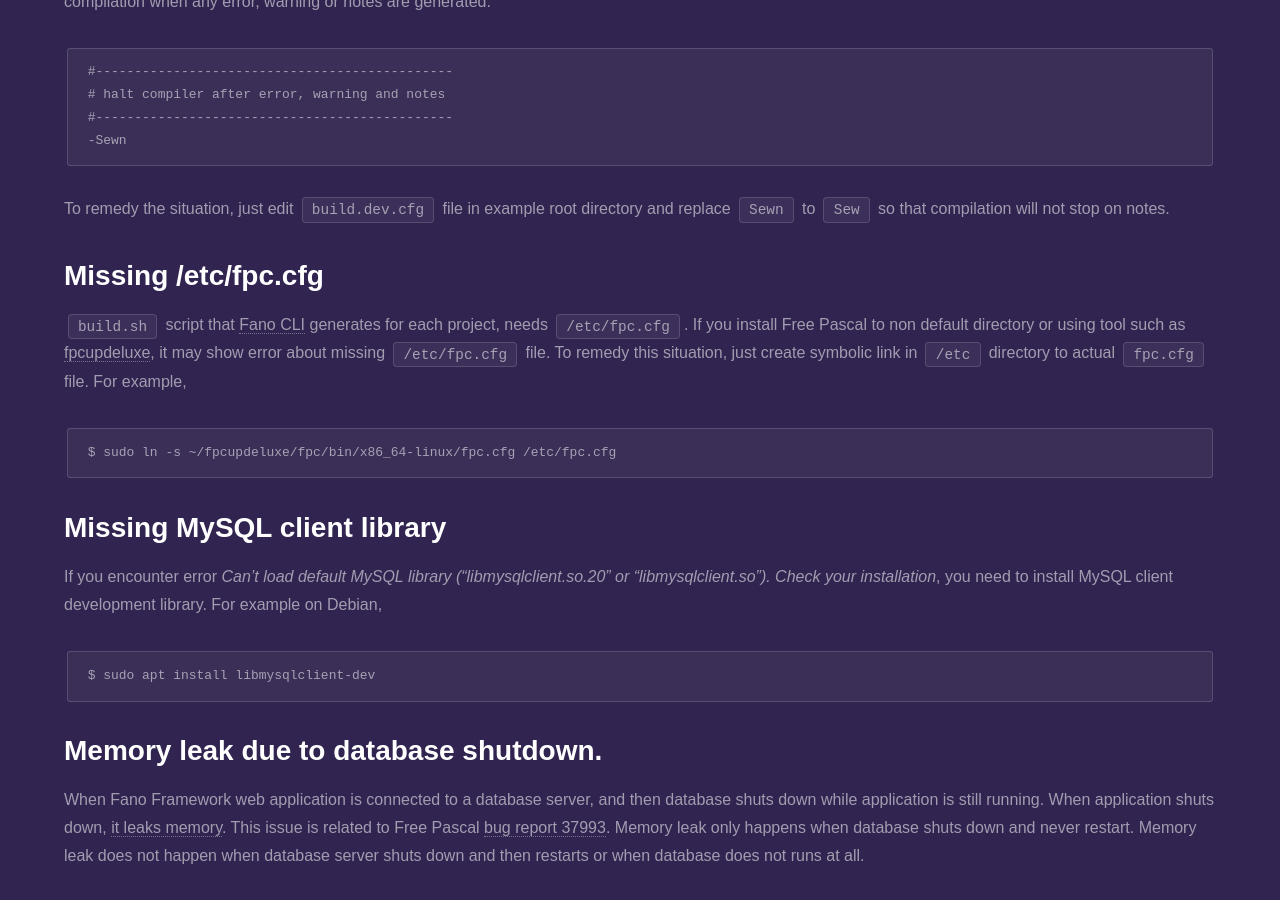
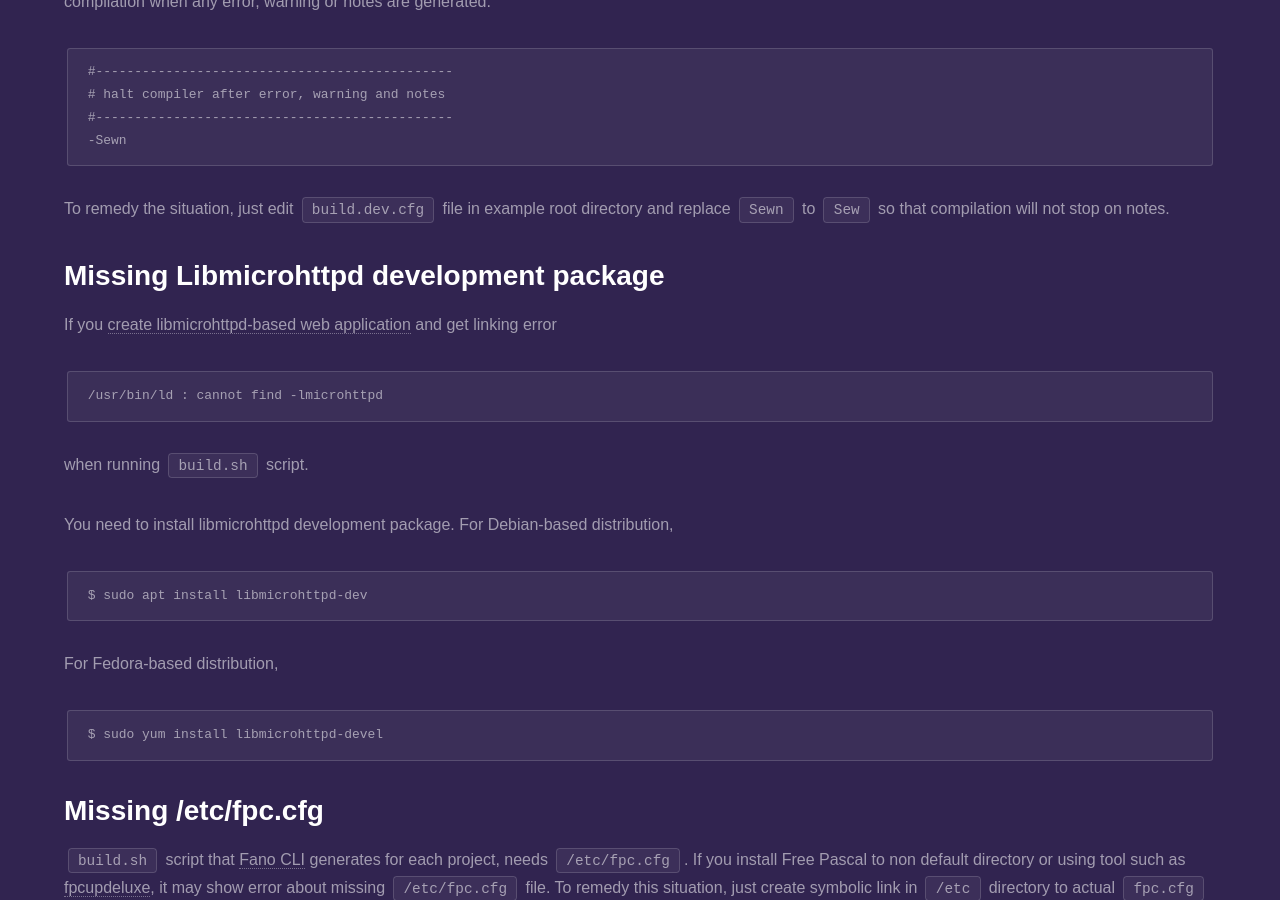
Before and after one commit to fanoframework/fanoframework.github.io, a Jekyll site: the page built from known-issues/index.md, in a window 1280 px wide and 900 px high, scrolled down 2602 px. Built offline with Jekyll 4.4.1, drawn with Linux system fonts in a browser that asks for light colours; our own code applies the rules of GitHub Pages for plain Markdown files.

Commit message:
reorganize missing libmicrohttpd information

````diff
--- a/known-issues/index.md
+++ b/known-issues/index.md
@@ -107,6 +107,26 @@ You may find that compilation will stop with Free Pascal 3.2.0 compiler. This is
 
 To remedy the situation, just edit `build.dev.cfg` file in example root directory and replace `Sewn` to `Sew` so that compilation will not stop on notes.
 
+## <a name="missing-libmicrohttpd-development-package"></a>Missing Libmicrohttpd development package
+
+If you [create libmicrohttpd-based web application](/scaffolding-with-fano-cli/creating-project#scaffolding-libmicrohttpd-project) and get linking error
+
+```
+/usr/bin/ld : cannot find -lmicrohttpd
+```
+when running `build.sh` script.
+
+You need to install libmicrohttpd development package. For Debian-based distribution,
+
+```
+$ sudo apt install libmicrohttpd-dev
+```
+
+For Fedora-based distribution,
+
+```
+$ sudo yum install libmicrohttpd-devel
+```
 ## <a name="missing-etc-fpc-cfg"></a>Missing /etc/fpc.cfg
 
 `build.sh` script that [Fano CLI](/scaffolding-with-fano-cli) generates for each project, needs `/etc/fpc.cfg`. If you install Free Pascal to non default directory or using tool such as [fpcupdeluxe](https://github.com/LongDirtyAnimAlf/fpcupdeluxe), it may show error about missing `/etc/fpc.cfg` file. To remedy this situation, just create symbolic link in `/etc` directory to actual `fpc.cfg` file. For example,
````
Also changed, not shown: documentation/index.md (+1 -0 lines), scaffolding-with-fano-cli/creating-project/index.md (+1 -16 lines).
